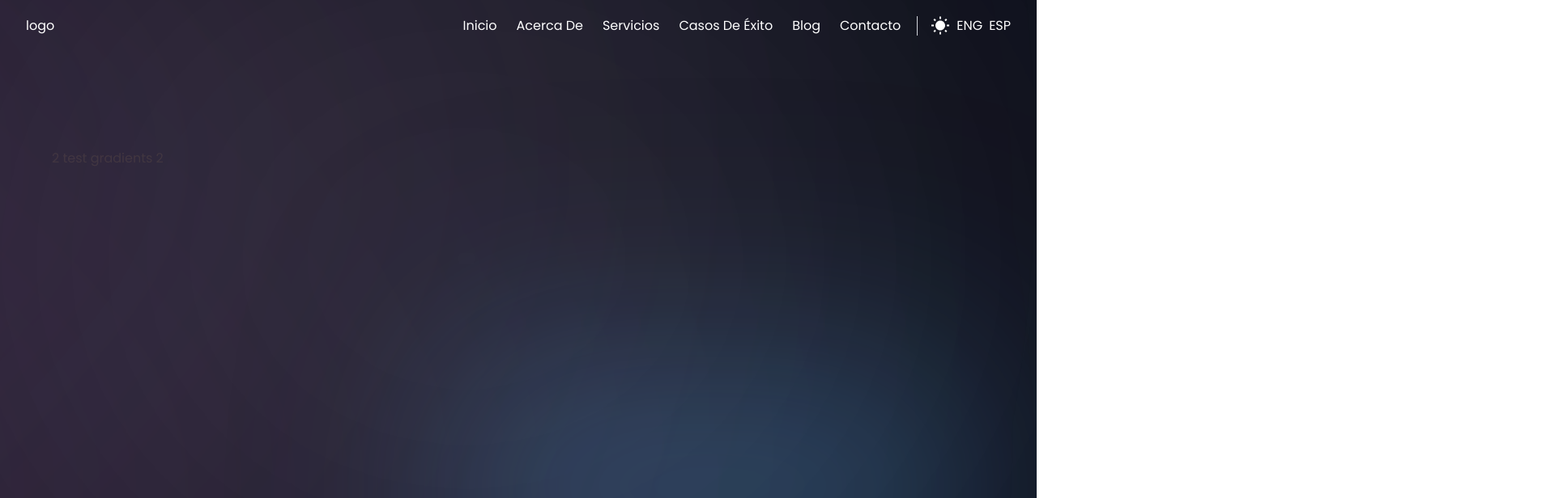
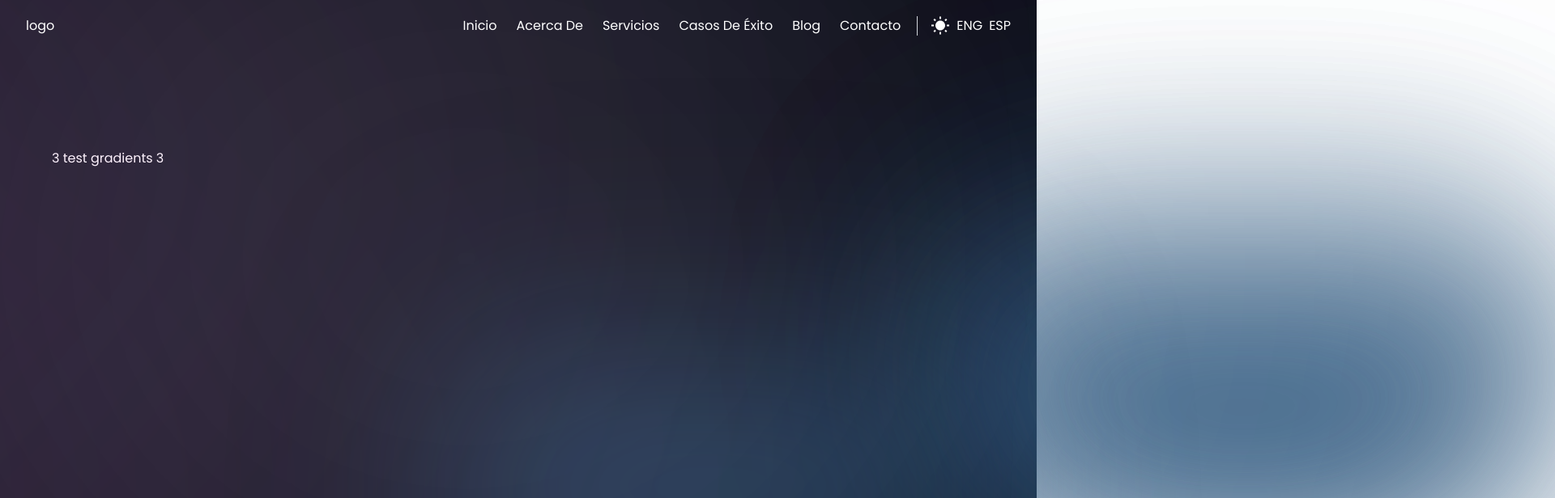
Before and after one commit to bryansanudo/gba, a React (Vite) app: page / in a window 1280 px wide. Shown: the top 616 px of the page at 81% size, 1920 px wide, since content can reach past the window. Built offline with nearby package versions, Linux system fonts and the light colour scheme.

Commit message:
test gradut

```diff
--- a/src/components/Home.jsx
+++ b/src/components/Home.jsx
@@ -3,7 +3,9 @@ import Section from "@/components/common/Section";
 const Home = () => {
   return (
     <Section>
-      <div className="h-screen">2 test gradients 2</div>
+      <div className="h-screen text-black dark:text-white">
+        3 test gradients 3
+      </div>
     </Section>
   );
 };
--- a/src/components/common/Section.jsx
+++ b/src/components/common/Section.jsx
@@ -8,14 +8,14 @@ const Section = ({ children, title, subtitle }) => {
         className={`dark:bg-accent mt-28  ${styles.paddingX} ${styles.flexCenter}`}
       >
         <div className={`${styles.boxWidth} `}>
-          {/* <div className="md:absolute z-[0] w-[60%] h-[60%] -right-[50%] rounded-full blue__gradient bottom-40" />
-          <div className="md:absolute z-[0] w-[60%] h-[60%] -right-[50%] rounded-full blue__gradient bottom-40" /> */}
+          <div className="md:absolute z-[0] w-[60%] h-[60%] -right-[50%] rounded-full blue__gradient bottom-40" />
+          <div className="md:absolute z-[0] w-[60%] h-[60%] -right-[50%] rounded-full blue__gradient bottom-40" />
 
           {/* gradient start */}
           <div className="absolute z-[3] -left-1/2 top-0 w-[50%] h-[50%] rounded-full pink__gradient" />
           <div className="absolute z-[0] w-[50%] h-[50%] -left-1/2 bottom-0 rounded-full pink__gradient" />
           {/* gradient end */}
-          {/*   <div className="absolute z-[0] w-[40%] h-[35%] top-0 pink__gradient" /> */}
+          {/*  <div className="absolute z-[0] w-[40%] h-[35%] top-0 pink__gradient" /> */}
           <div className="absolute z-[1] w-[80%] h-[80%] rounded-full white__gradient bottom-40" />
           <div className="absolute z-[0] w-[50%] h-[50%] right-20 bottom-20 blue__gradient" />
 
```
